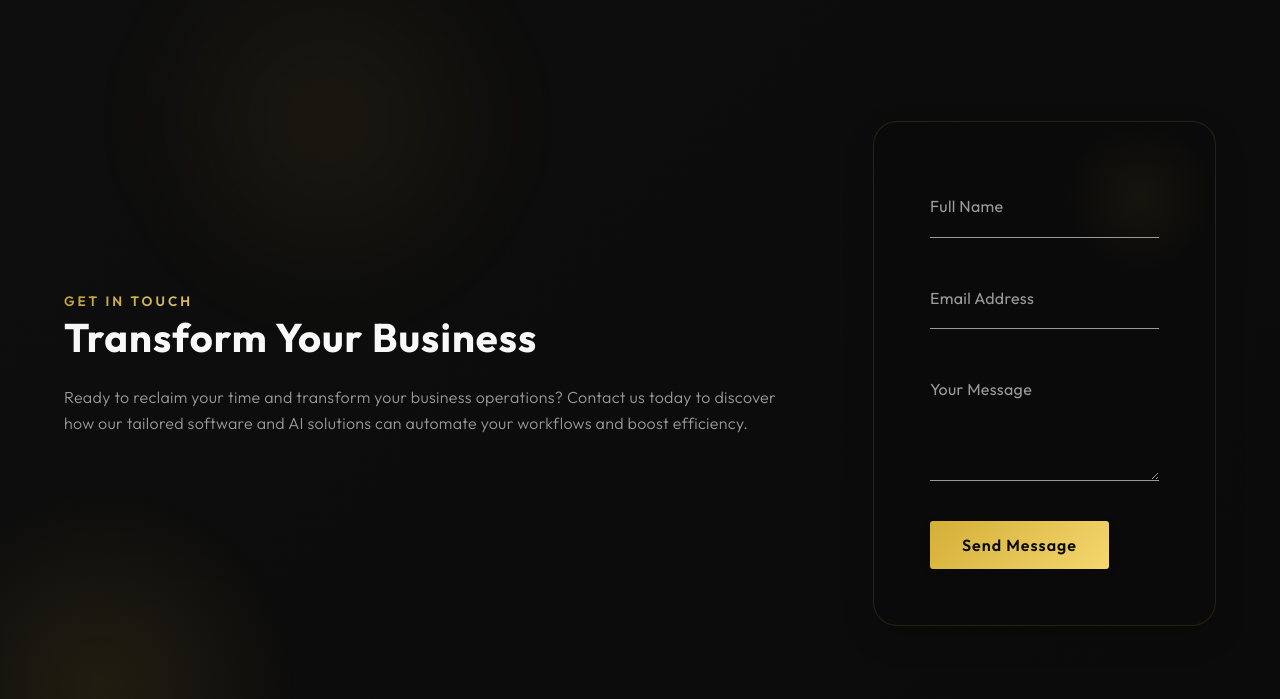
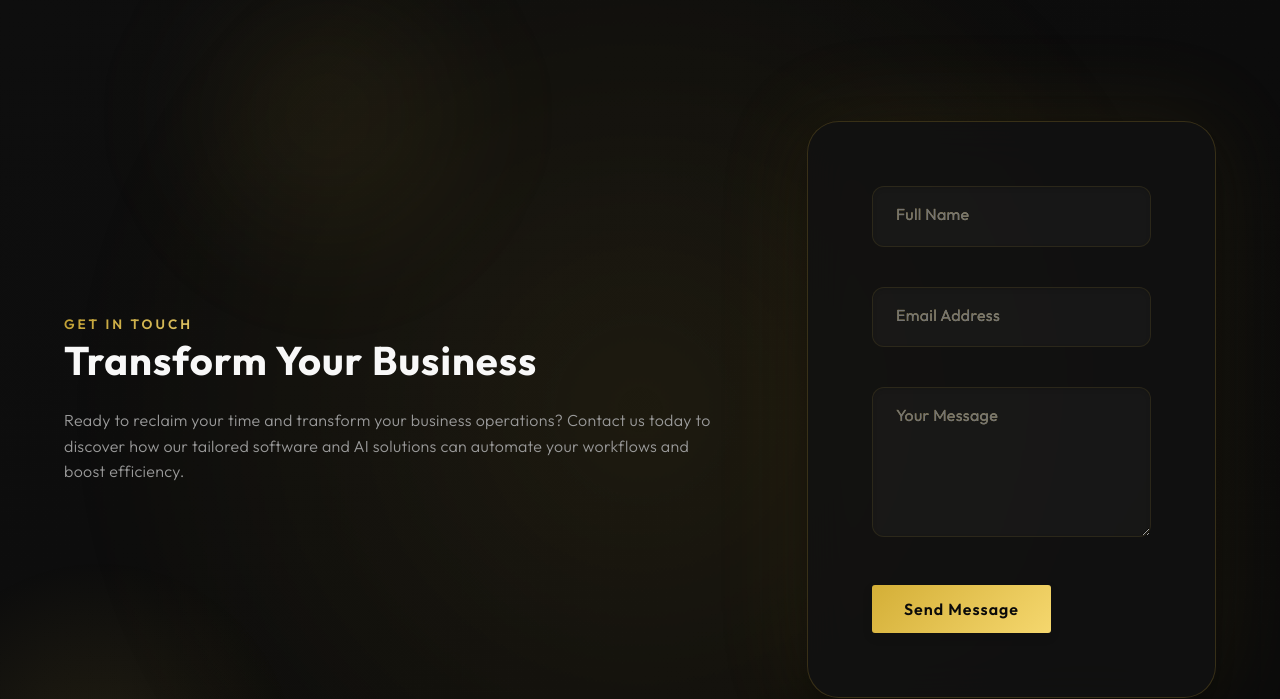
Before and after one commit to tempuscreators/TAweb, a React (Create React App) app: page / in a window 1280 px wide. Shown: the part 2620-3319 px from the top of the page. Built offline with nearby package versions, Linux system fonts and the light colour scheme.

Commit message:
Enhanced contact form styling with modern effects and animations

```diff
--- a/src/App.css
+++ b/src/App.css
@@ -1092,6 +1092,20 @@ section {
 /* Contact Section */
 .contact {
   z-index: 3;
+  position: relative;
+  overflow: hidden;
+}
+
+.contact::before {
+  content: '';
+  position: absolute;
+  top: 0;
+  left: 0;
+  width: 100%;
+  height: 100%;
+  background: radial-gradient(circle at 50% 50%, rgba(212, 175, 55, 0.15) 0%, transparent 70%);
+  z-index: 0;
+  animation: pulse-glow 8s ease-in-out infinite alternate;
 }
 
 .contact::after {
@@ -1118,78 +1132,147 @@ section {
 
 .contact-content {
   flex: 1;
+  position: relative;
 }
 
 .contact-form {
-  background: var(--glass);
-  backdrop-filter: blur(12px);
-  padding: 3.5rem;
-  border-radius: var(--border-radius-lg);
-  border: 1px solid rgba(212, 175, 55, 0.15);
-  box-shadow: var(--shadow-lg);
+  background: rgba(18, 18, 18, 0.8);
+  backdrop-filter: blur(20px);
+  padding: 4rem;
+  border-radius: var(--border-radius-xl);
+  border: 1px solid rgba(212, 175, 55, 0.2);
+  box-shadow:
+    0 20px 40px rgba(0, 0, 0, 0.4),
+    0 0 100px rgba(212, 175, 55, 0.1);
   overflow: hidden;
   position: relative;
+  transform-style: preserve-3d;
+  perspective: 1000px;
+  transition: transform 0.3s ease, box-shadow 0.3s ease;
+}
+
+.contact-form:hover {
+  transform: translateY(-10px) scale(1.02);
+  box-shadow:
+    0 30px 60px rgba(0, 0, 0, 0.5),
+    0 0 120px rgba(212, 175, 55, 0.15);
 }
 
 .contact-form::before {
   content: '';
   position: absolute;
-  top: 0;
-  right: 0;
-  width: 150px;
-  height: 150px;
-  background: radial-gradient(circle, rgba(212, 175, 55, 0.2) 0%, transparent 70%);
-  opacity: 0.3;
+  inset: 0;
+  background: linear-gradient(
+    45deg,
+    transparent 0%,
+    rgba(212, 175, 55, 0.1) 45%,
+    rgba(212, 175, 55, 0.2) 50%,
+    rgba(212, 175, 55, 0.1) 55%,
+    transparent 100%
+  );
+  transform: translateX(-100%);
+  transition: transform 0.6s ease;
+  pointer-events: none;
+}
+
+.contact-form:hover::before {
+  transform: translateX(100%);
 }
 
 .form-group {
   position: relative;
-  margin-bottom: 2rem;
+  margin-bottom: 2.5rem;
+  perspective: 1000px;
+}
+
+.form-group::after {
+  content: '';
+  position: absolute;
+  bottom: 0;
+  left: 0;
+  width: 100%;
+  height: 2px;
+  background: linear-gradient(
+    90deg,
+    transparent,
+    var(--primary-gold),
+    transparent
+  );
+  transform: scaleX(0);
+  transform-origin: center;
+  transition: transform 0.4s ease;
+}
+
+.form-group:focus-within::after {
+  transform: scaleX(1);
 }
 
 .form-group input,
 .form-group textarea {
   width: 100%;
-  padding: 1.2rem 0;
+  padding: 1.2rem 1.5rem;
   font-size: 1rem;
   color: var(--text-light);
-  background: transparent;
-  border: none;
-  border-bottom: 1px solid var(--text-gray);
+  background: rgba(255, 255, 255, 0.03);
+  border: 1px solid rgba(212, 175, 55, 0.1);
+  border-radius: 12px;
   outline: none;
   font-family: 'Outfit', sans-serif;
-  transition: var(--transition);
-  border-radius: 0;
+  transition: all 0.3s ease;
+  box-shadow: inset 0 2px 4px rgba(0, 0, 0, 0.1);
 }
 
 .form-group label {
   position: absolute;
   top: 1rem;
-  left: 0;
+  left: 1.5rem;
   color: var(--text-gray);
   font-size: 1rem;
   pointer-events: none;
-  transition: var(--transition);
+  transition: all 0.3s ease;
+  background: linear-gradient(90deg, var(--primary-gold), var(--gold-highlight));
+  -webkit-background-clip: text;
+  background-clip: text;
+  opacity: 0.7;
 }
 
 .form-group input:focus ~ label,
 .form-group input:valid ~ label,
 .form-group textarea:focus ~ label,
 .form-group textarea:valid ~ label {
-  top: -20px;
-  font-size: 0.8rem;
+  top: -1.5rem;
+  left: 0;
+  font-size: 0.85rem;
   color: var(--primary-gold);
+  opacity: 1;
+  transform: translateY(-50%);
 }
 
 .form-group input:focus,
 .form-group textarea:focus {
-  padding-left: 0.5rem;
-  border-bottom: 1px solid var(--primary-gold);
+  background: rgba(255, 255, 255, 0.05);
+  border-color: var(--primary-gold);
+  box-shadow:
+    0 0 0 2px rgba(212, 175, 55, 0.1),
+    inset 0 2px 4px rgba(0, 0, 0, 0.2);
+  transform: translateY(-2px);
 }
 
 .form-group textarea {
-  min-height: 120px;
+  min-height: 150px;
   resize: vertical;
+  line-height: 1.6;
+}
+
+@keyframes pulse-glow {
+  0%, 100% {
+    opacity: 0.5;
+    transform: scale(1);
+  }
+  50% {
+    opacity: 0.8;
+    transform: scale(1.2);
+  }
 }
 
 /* Footer */
```
